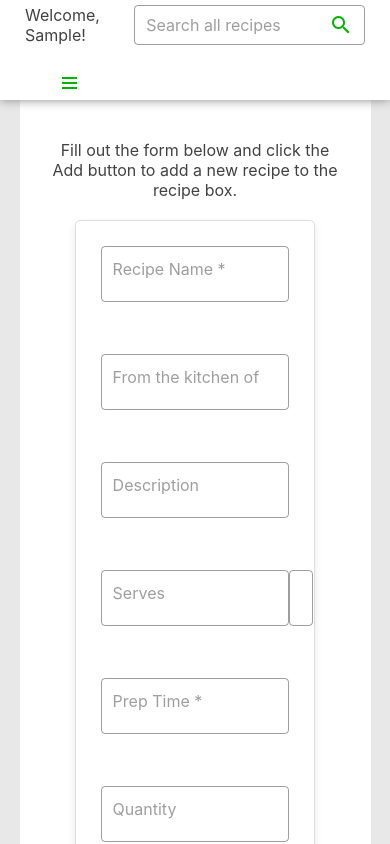
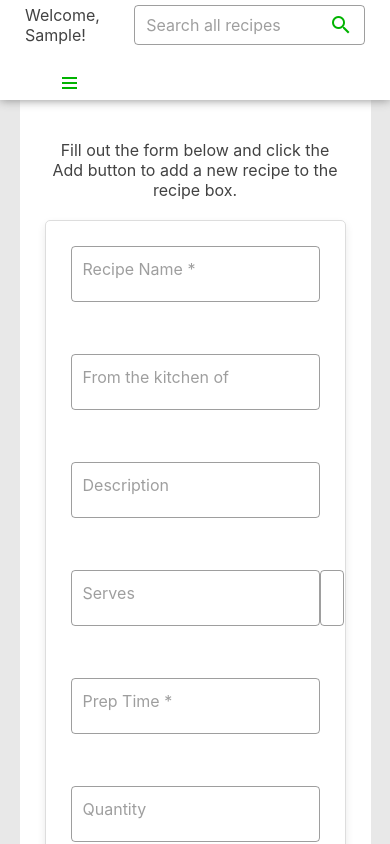
Before and after one commit to kbehnken/recipe-app-vue, a Vue app: page /add-recipe in a window 390 px wide. Shown: the top 844 px of the page. Built offline with nearby package versions, Linux system fonts and the light colour scheme; sample sign-in values are in the browser's storage; what vue-toastify would draw is missing.

Commit message:
Add form-container class to media query

```diff
--- a/src/styles/main.css
+++ b/src/styles/main.css
@@ -216,7 +216,7 @@ img {
     .outer-content-container {
         width: 90%;
     }
-    #recipe-card {
+    #recipe-card, .form-container {
         width: 100%;
     }
 }
```
